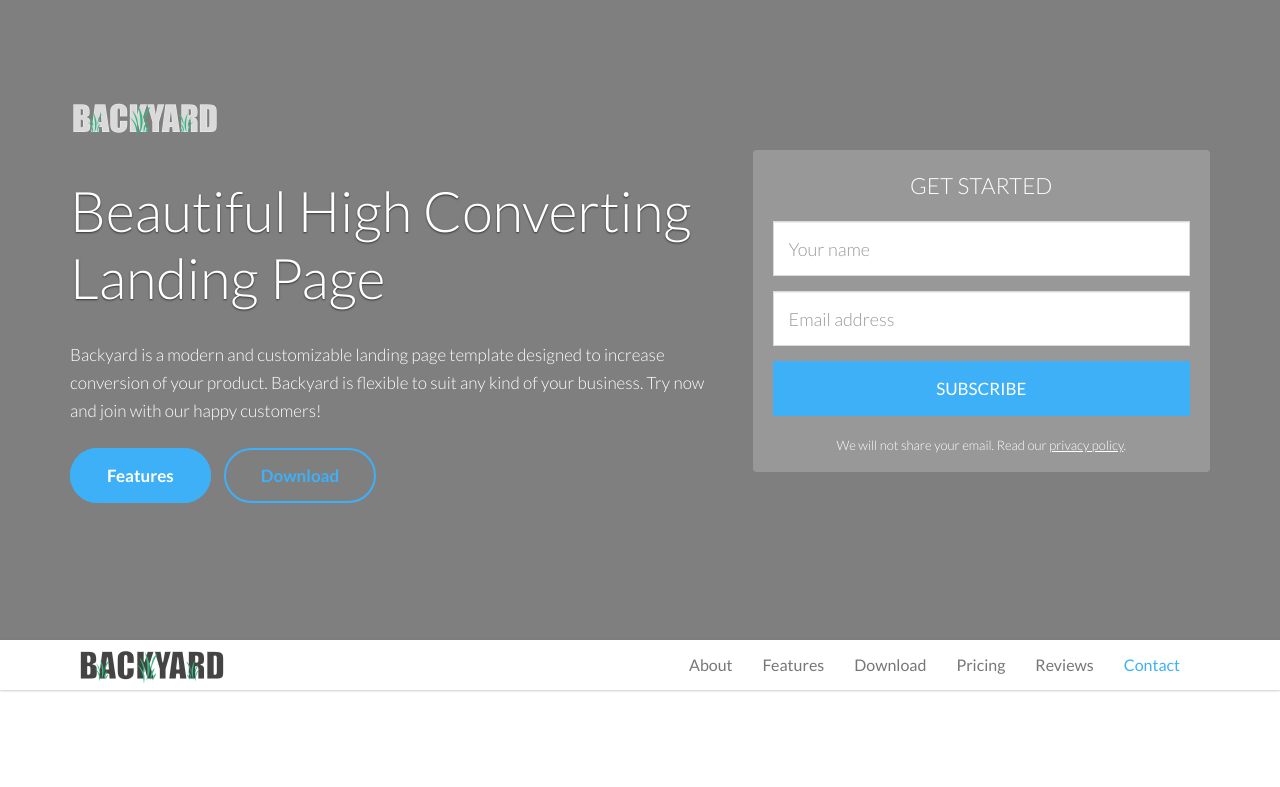
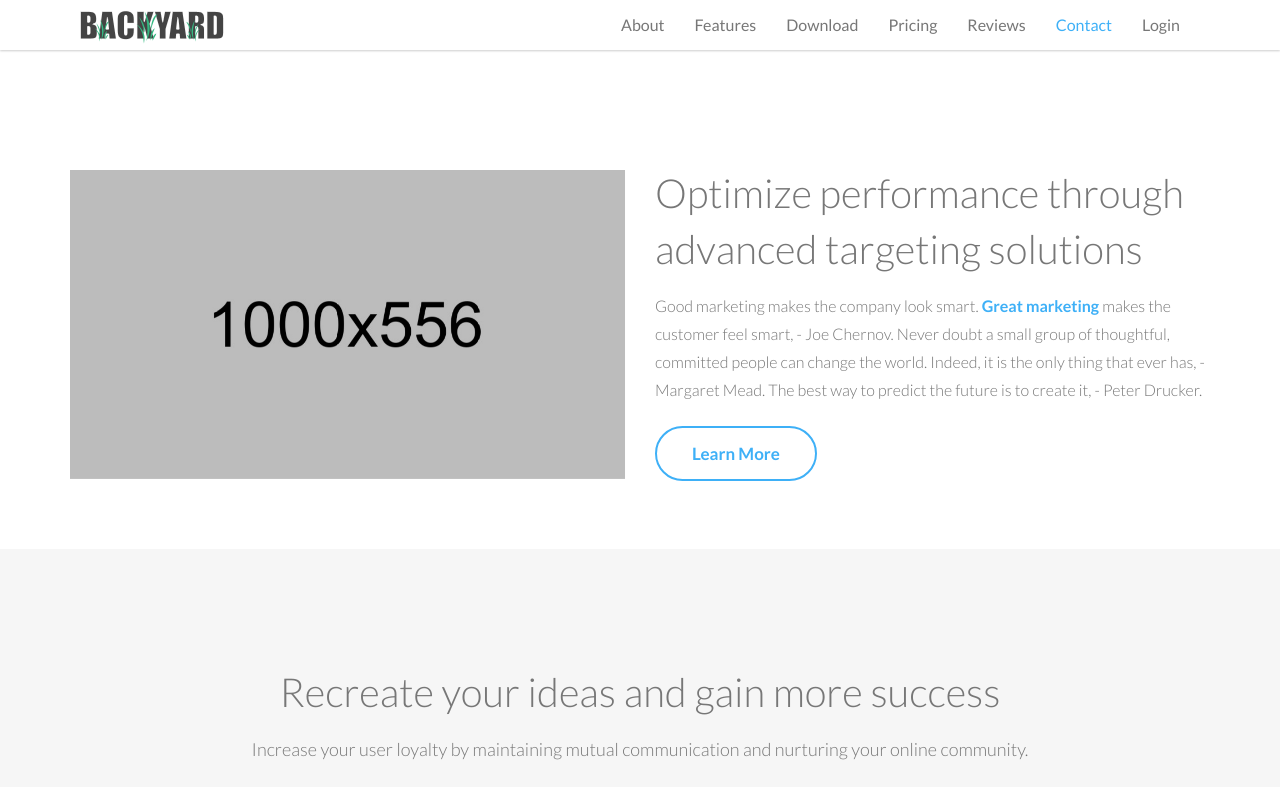
Before and after one commit to GAELproject/GAEL, a plain HTML site: page index.html in a window 1280 px wide. Shown: the top 787 px of the page. Drawn offline with Linux system fonts and the light colour scheme.

Commit message:
Add files via upload
atualização do index

```diff
--- a/index.html
+++ b/index.html
@@ -36,59 +36,7 @@
         <!-- /.parallax full screen background image -->
         <div class="fullscreen landing parallax" style="background-image:url('images/bg.jpg');" data-img-width="2000" data-img-height="1333" data-diff="100">
 
-            <div class="overlay">
-                <div class="container">
-                    <div class="row">
-                        <div class="col-md-7">
 
-                            <!-- /.logo -->
-                            <div class="logo wow fadeInDown"> <a href=""><img src="images/logo.png" alt="logo"></a></div>
-
-                            <!-- /.main title -->
-                            <h1 class="wow fadeInLeft">
-                                Beautiful High Converting Landing Page
-                            </h1>
-
-                            <!-- /.header paragraph -->
-                            <div class="landing-text wow fadeInUp">
-                                <p>Backyard is a modern and customizable landing page template designed to increase conversion of your product. Backyard is flexible to suit any kind of your business. Try now and join with our happy customers!</p>
-                            </div>
-
-                            <!-- /.header button -->
-                            <div class="head-btn wow fadeInLeft">
-                                <a href="#feature" class="btn-primary">Features</a>
-                                <a href="#download" class="btn-default">Download</a>
-                            </div>
-
-
-
-                        </div>
-
-                        <!-- /.signup form -->
-                        <div class="col-md-5">
-
-                            <div class="signup-header wow fadeInUp">
-                                <h3 class="form-title text-center">GET STARTED</h3>
-                                <form class="form-header" action="http://moxdesign.us10.list-manage.com/subscribe/post" role="form" method="POST" id="#">
-                                    <input type="hidden" name="u" value="503bdae81fde8612ff4944435">
-                                    <input type="hidden" name="id" value="bfdba52708">
-                                    <div class="form-group">
-                                        <input class="form-control input-lg" name="MERGE1" id="name" type="text" placeholder="Your name" required>
-                                    </div>
-                                    <div class="form-group">
-                                        <input class="form-control input-lg" name="MERGE0" id="email" type="email" placeholder="Email address" required>
-                                    </div>
-                                    <div class="form-group last">
-                                        <input type="submit" class="btn btn-warning btn-block btn-lg" value="SUBSCRIBE">
-                                    </div>
-                                    <p class="privacy text-center">We will not share your email. Read our <a href="privacy.html">privacy policy</a>.</p>
-                                </form>
-                            </div>
-
-                        </div>
-                    </div>
-                </div>
-            </div>
         </div>
 
         <!-- NAVIGATION -->
@@ -113,6 +61,7 @@
                             <li><a href="#package">Pricing</a></li>
                             <li><a href="#testi">Reviews</a></li>
                             <li><a href="#contact">Contact</a></li>
+                            <li><a href="login/index.html">Login</a></li>
                         </ul>
                     </div>
                 </div>
```
